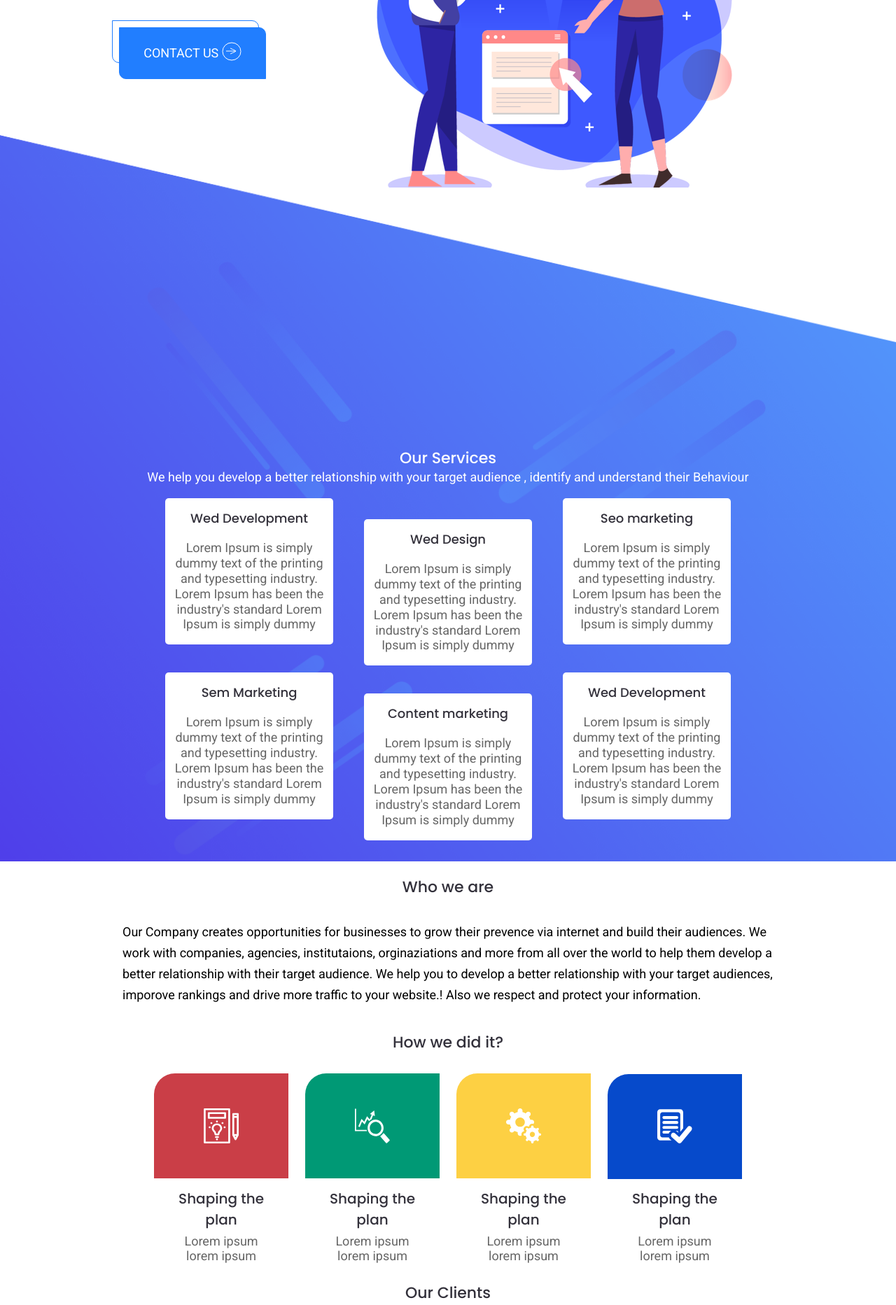
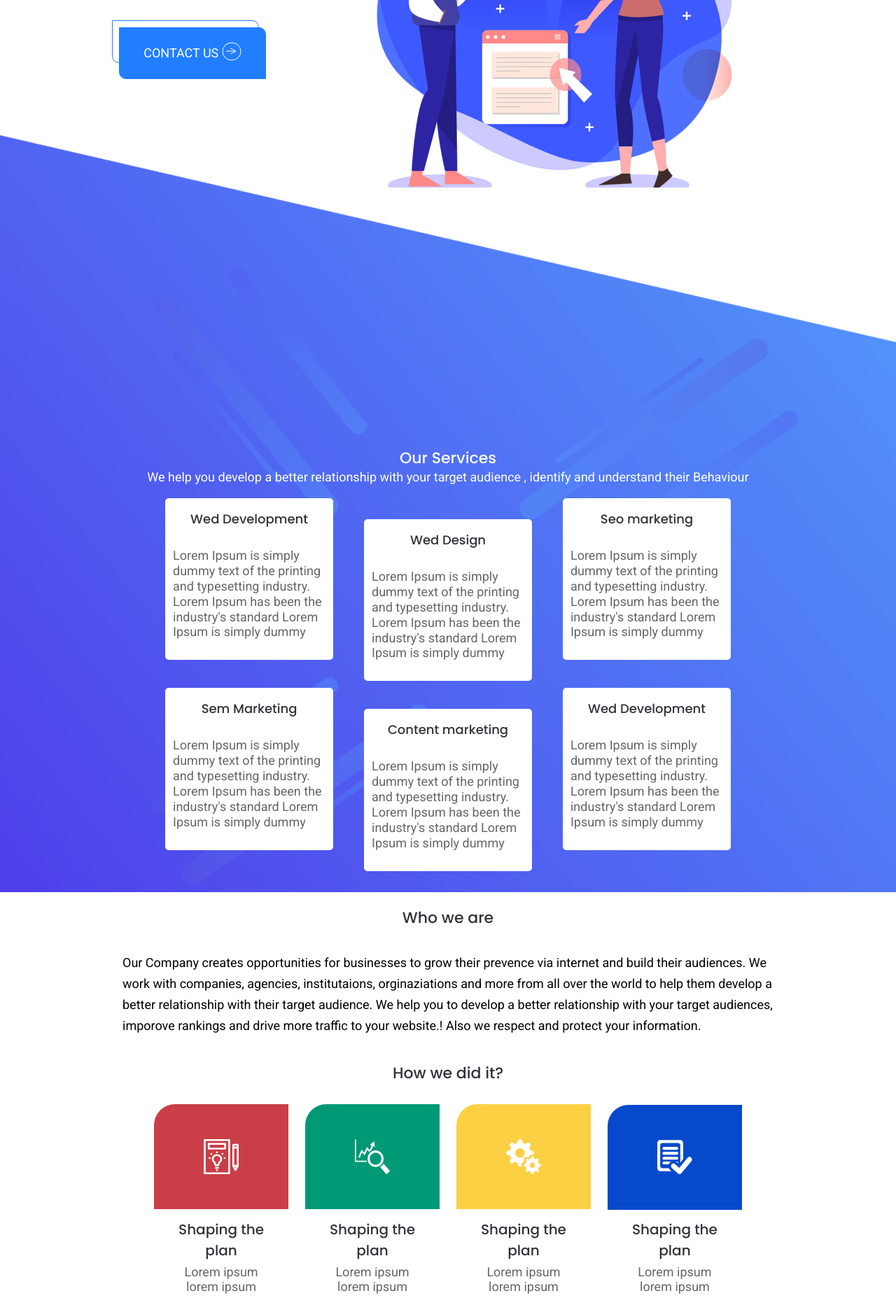
Before and after one commit to ashishrainagit2/basic-webdesign, a PHP site: page /index.html in a window 1280 px wide. Shown: the part 415-2280 px from the top of the page at 70% size. Run offline with PHP 8.4, Linux system fonts and the light colour scheme; some libraries are stand-ins or nearby versions.

Commit message:
added indexpage fixed

```diff
--- a/aboutus.html
+++ b/aboutus.html
@@ -18,8 +18,8 @@
                             <span class="logowrapper"> <a href="index.html"><img src="./images/Icon.png" alt="logo"></a> </span>
                             <span class="navbar">
                                 <ul>
-                                    <li><a href="index.html" class="active">Home</a></li>
-                                    <li><a href="aboutus.html">About Us</a></li>
+                                    <li><a href="index.html" >Home</a></li>
+                                    <li><a href="aboutus.html" class="active">About Us</a></li>
                                     <li><a href="contactus.html">Contact Us</a></li>
                                     <li><a href="blog.html">Blog</a></li>
                                 </ul>
--- a/contactus.html
+++ b/contactus.html
@@ -27,9 +27,9 @@
                             <span class="logowrapper"> <a href="index.html"><img src="./images/Icon.png" alt="logo"></a> </span>
                             <span class="navbar">
                                 <ul>
-                                    <li><a href="index.html" class="active">Home</a></li>
-                                    <li><a href="aboutus.html">About Us</a></li>
-                                    <li><a href="contactus.html">Contact Us</a></li>
+                                    <li><a href="index.html" >Home</a></li>
+                                    <li><a href="aboutus.html" >About Us</a></li>
+                                    <li><a href="contactus.html" class="active">Contact Us</a></li>
                                     <li><a href="blog.html">Blog</a></li>
                                 </ul>
                             </span>
--- a/css/index.css
+++ b/css/index.css
@@ -72,7 +72,7 @@
 
     .one {
     -webkit-animation-name: heading; /* Safari 4.0 - 8.0 */
-    -webkit-animation-duration: 2s; /* Safari 4.0 - 8.0 */
+    -webkit-animation-duration: 1s; /* Safari 4.0 - 8.0 */
     animation-name: heading;
     animation-duration: 1s;
     animation-timing-function: linear;
@@ -85,11 +85,18 @@
         animation-name: heading2;
         animation-duration: 1s;
         animation-timing-function: linear;
-        animation-delay: 1s;
+        /* animation-delay: 1s; */
         animation-fill-mode: both;
         }
 
-
+        .firstviewimagewrapper {
+          position: relative;
+          -webkit-animation-name: heading3; /* Safari 4.0 - 8.0 */
+          -webkit-animation-duration: 1s; /* Safari 4.0 - 8.0 */
+          animation-name: heading3;
+          animation-duration: 1s;
+          animation-timing-function: linear;
+        }
 
   @keyframes heading {
     0%   { left:-400px; }
@@ -99,6 +106,16 @@
   @keyframes heading2 {
     0%   { left:-800px; }
     100% { left:0px; }
+  }
+
+  @keyframes heading3 {
+    0%   { right:-800px; }
+    100% { right:0px; }
+  }
+
+  .servicename p {
+    text-align: left;
+    padding: 10px;
   }
 
 
@@ -218,8 +235,20 @@
     margin-top:-100px;
     background-size: cover;
     background-repeat: no-repeat;
+    }
+    .servicename {
+      -webkit-transition: all 0.5s; /* For Safari 3.1 to 6.0 */
+      transition: all 0.5s;
+      box-shadow: 5px 5px transparent;
+      border: 1px solid transparent;
+    }
+    .servicename:hover {
+      z-index: 5;
+      box-shadow: 5px 5px #000000;
+      border: 1px solid #000000;
+    }
 
-    }
+
     .serviceheading {
     text-align: center;
     font-family: Poppins;
--- a/index.html
+++ b/index.html
@@ -8,7 +8,7 @@
         <link href="https://fonts.googleapis.com/css?family=Roboto&display=swap" rel="stylesheet">
         <link href="https://fonts.googleapis.com/css?family=Poppins:400,500|Roboto&display=swap" rel="stylesheet">
         <link rel="stylesheet" href="./css/normalize.css?01">
-        <link rel="stylesheet" href="./css/index.css?06">
+        <link rel="stylesheet" href="./css/index.css?07">
         <link rel="stylesheet" href="./css/wow.css?06">
         <script src="https://ajax.googleapis.com/ajax/libs/jquery/1.11.3/jquery.min.js"></script>
         <script language="javascript" type="text/javascript" src="https://cdnjs.cloudflare.com/ajax/libs/wow/1.1.2/wow.min.js"></script>
@@ -132,7 +132,11 @@
                                     </div>
                                 </div>
                             </span>
-                            <span class="firstviewimage"><img src="./images/Banner-Image.png" alt="main_image" class="main_image"></span>
+                            <span class="firstviewimage">
+                                <div class="firstviewimagewrapper">
+                                        <img src="./images/Banner-Image.png" alt="main_image" class="main_image">
+                                </div>
+                            </span>
                         </div>
                     </div>
                 </div>
@@ -151,22 +155,22 @@
                                 <p>Lorem Ipsum is simply dummy text of the printing and typesetting industry. Lorem Ipsum has been the industry's standard Lorem Ipsum is simply dummy
                                 </p>
                             </div>
-                            <div class="servicename wow fadeInRight" data-wow-duration="1s" data-wow-delay="0.5s">
+                            <div class="servicename wow fadeInRight" data-wow-duration="1s" data-wow-delay="0.3s">
                                 <h2>Seo marketing</h2>
                                 <p>Lorem Ipsum is simply dummy text of the printing and typesetting industry. Lorem Ipsum has been the industry's standard Lorem Ipsum is simply dummy
                                 </p>
                             </div>
-                            <div class="servicename wow fadeInLeft" data-wow-duration="1s" data-wow-delay="0.5s">
+                            <div class="servicename wow fadeInLeft" data-wow-duration="1s" data-wow-delay="0.6s">
                                 <h2>Sem Marketing</h2>
                                 <p>Lorem Ipsum is simply dummy text of the printing and typesetting industry. Lorem Ipsum has been the industry's standard Lorem Ipsum is simply dummy
                                 </p>
                             </div>
-                            <div class="servicename middlecolumn wow bounceInUp" data-wow-duration="1s" data-wow-delay="0.5s">
+                            <div class="servicename middlecolumn wow bounceInUp" data-wow-duration="1s" data-wow-delay="0.6s">
                                 <h2>Content marketing</h2>
                                 <p>Lorem Ipsum is simply dummy text of the printing and typesetting industry. Lorem Ipsum has been the industry's standard Lorem Ipsum is simply dummy
                                 </p>
                             </div>
-                            <div class="servicename wow bounceInUp fadeInRight" data-wow-duration="1s" data-wow-delay="0.5s">
+                            <div class="servicename wow fadeInRight" data-wow-duration="1s" data-wow-delay="0.6s">
                                 <h2>Wed Development</h2>
                                 <p>Lorem Ipsum is simply dummy text of the printing and typesetting industry. Lorem Ipsum has been the industry's standard Lorem Ipsum is simply dummy
                                 </p>
@@ -176,7 +180,7 @@
                 </div>
                 <div class="row">
                     <div class="conatiner">
-                        <div class="whoweare">
+                        <div class="whoweare wow bounceInUp" data-wow-duration="2s" data-wow-delay="1s">
                             <h2 class="whoweare_heading">Who we are</h2>
                             <p class="whoweare_text">Our Company creates opportunities for businesses to grow their prevence via internet
                                 and build their audiences. We work with companies, agencies, institutaions, orginaziations and more from all over the world to help them develop a better relationship with their target audience. We help you to develop a better relationship with your target audiences, imporove rankings and drive more traffic to your website.! Also we respect and protect your information.
@@ -186,7 +190,7 @@
                 </div>
                 <div class="row">
                     <div class="conatiner">
-                        <div class="howwedoit">
+                        <div class="howwedoit wow bounceInUp" data-wow-duration="2s" data-wow-delay="1.5s">
                             <h2 class="howwedoit_heading">How we did it?</h2>
                             <div class="working_plan">
                                 <div class="workstep step1">
@@ -305,7 +309,7 @@
                 </div>
                 <div class="row">
                     <div class="conatiner">
-                        <div class="ourclients">
+                        <div class="ourclients wow bounceInUp" data-wow-duration="2s" data-wow-delay="2s">
                             <h2 class="ourclients_heading">Our Clients</h2>
                             <div class="clientpics">
                                 <div class="clientpic"><img src="./images/c1.jpg" alt="image" ></div>
```
